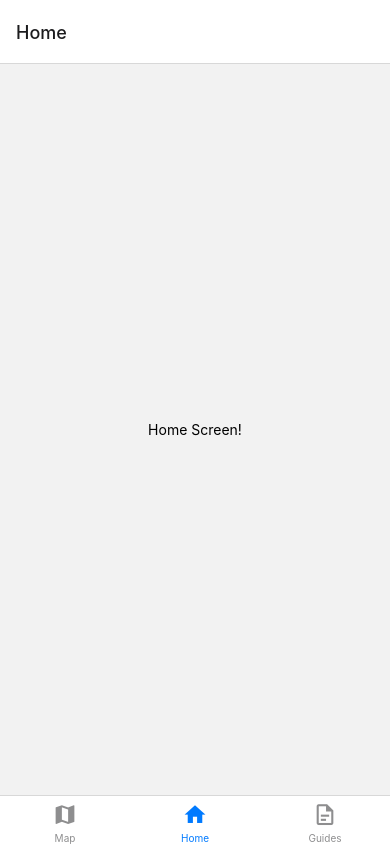
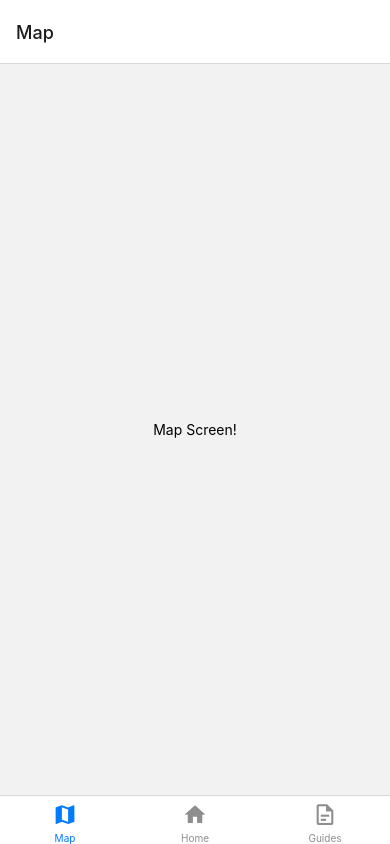
Before and after one commit to water-those/AquaFlo, a React Native app: screen / in a window 390 px wide. Built offline with nearby package versions, Linux system fonts and the light colour scheme.

Commit message:
default nav change

```diff
--- a/navigation/index.tsx
+++ b/navigation/index.tsx
@@ -21,7 +21,7 @@ const BottomTab = createBottomTabNavigator();
 
 function BottomTabNavigator() {
   return (
-    <BottomTab.Navigator initialRouteName="Home">
+    <BottomTab.Navigator initialRouteName="Map">
       <BottomTab.Screen
         name="Map"
         component={MapScreen}
```
